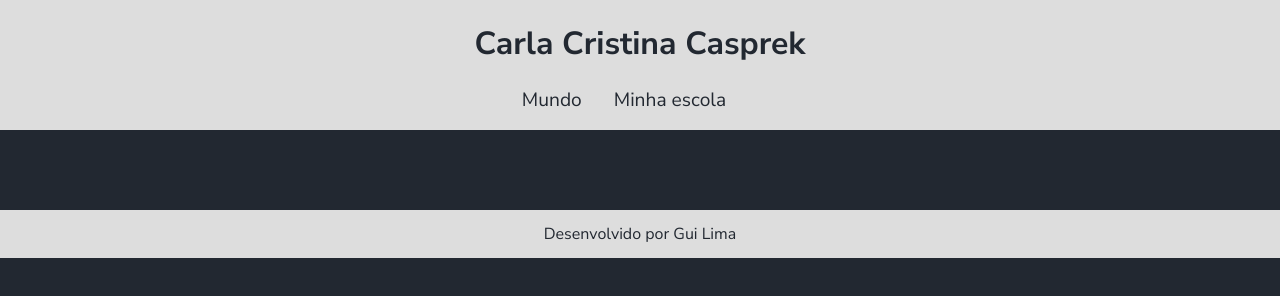
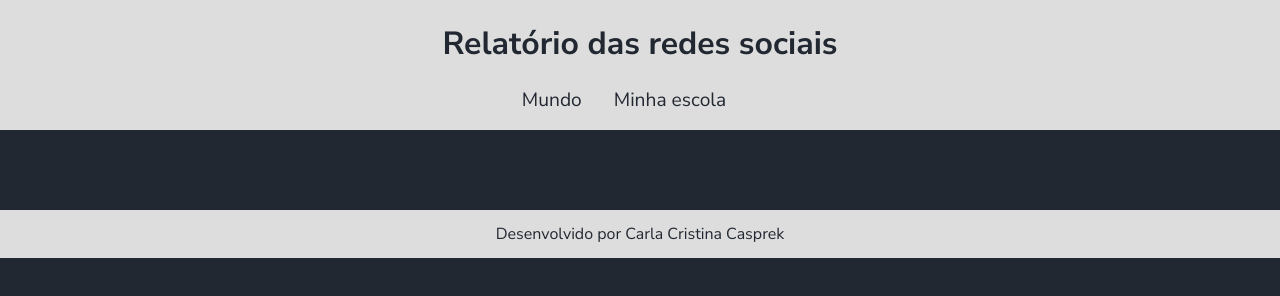
Before and after one commit to colotavb/projeto-outubro2, a plain HTML site: page index.html in a window 1280 px wide. Drawn offline with Linux system fonts and the light colour scheme; no server answers; files whose address does not match are found by name.

Commit message:
Update index.html

```diff
--- a/index.html
+++ b/index.html
@@ -8,7 +8,7 @@
 </head>
 <body>
     <header>
-        <h1>Carla Cristina Casprek</h1>
+        <h1>Relatório das redes sociais</h1>
         <nav>
             <a href="index.html">Mundo</a>
             <a href="#">Minha escola</a>
@@ -20,7 +20,7 @@
         </section>
     </main>
     <footer>
-        <p>Desenvolvido por Gui Lima</p>
+        <p>Desenvolvido por Carla Cristina Casprek</p>
     </footer>
     <script type="module" src="graficos/informacoesGlobais.js"></script>
 </body>
```
